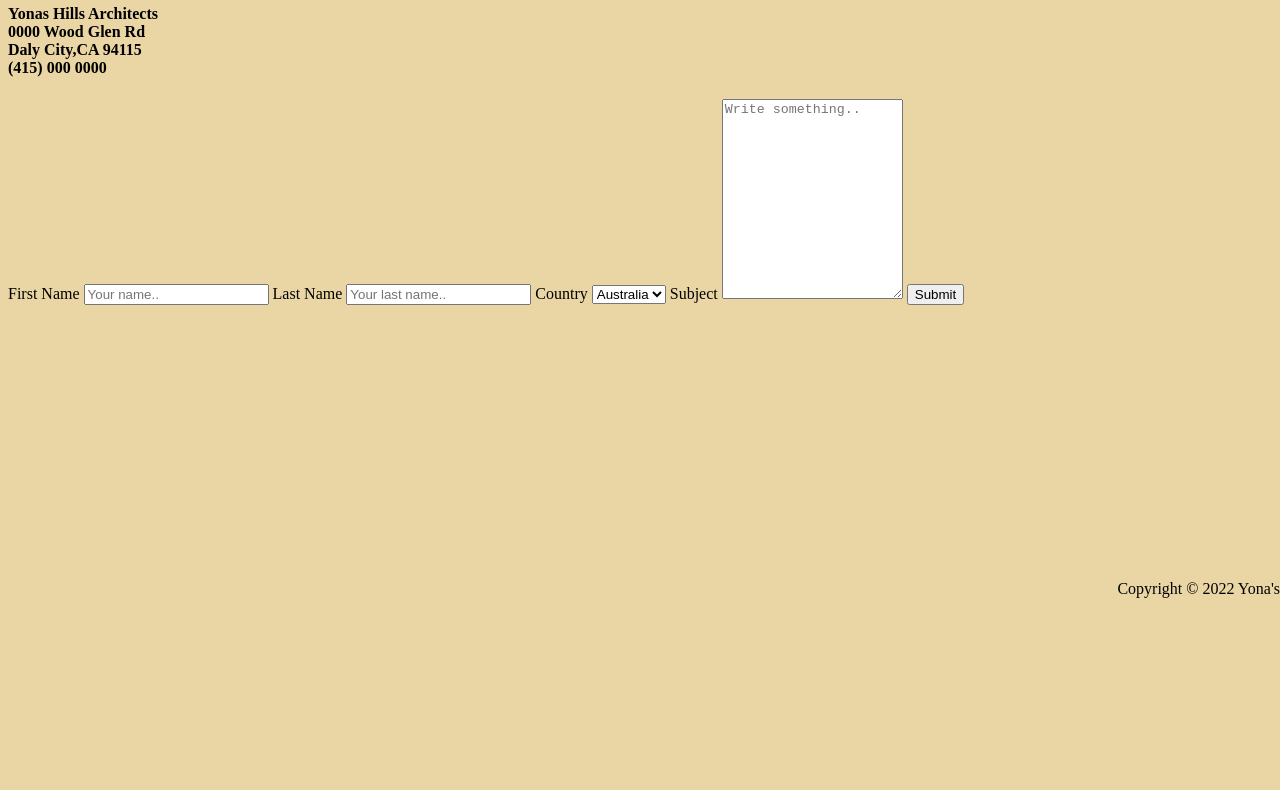
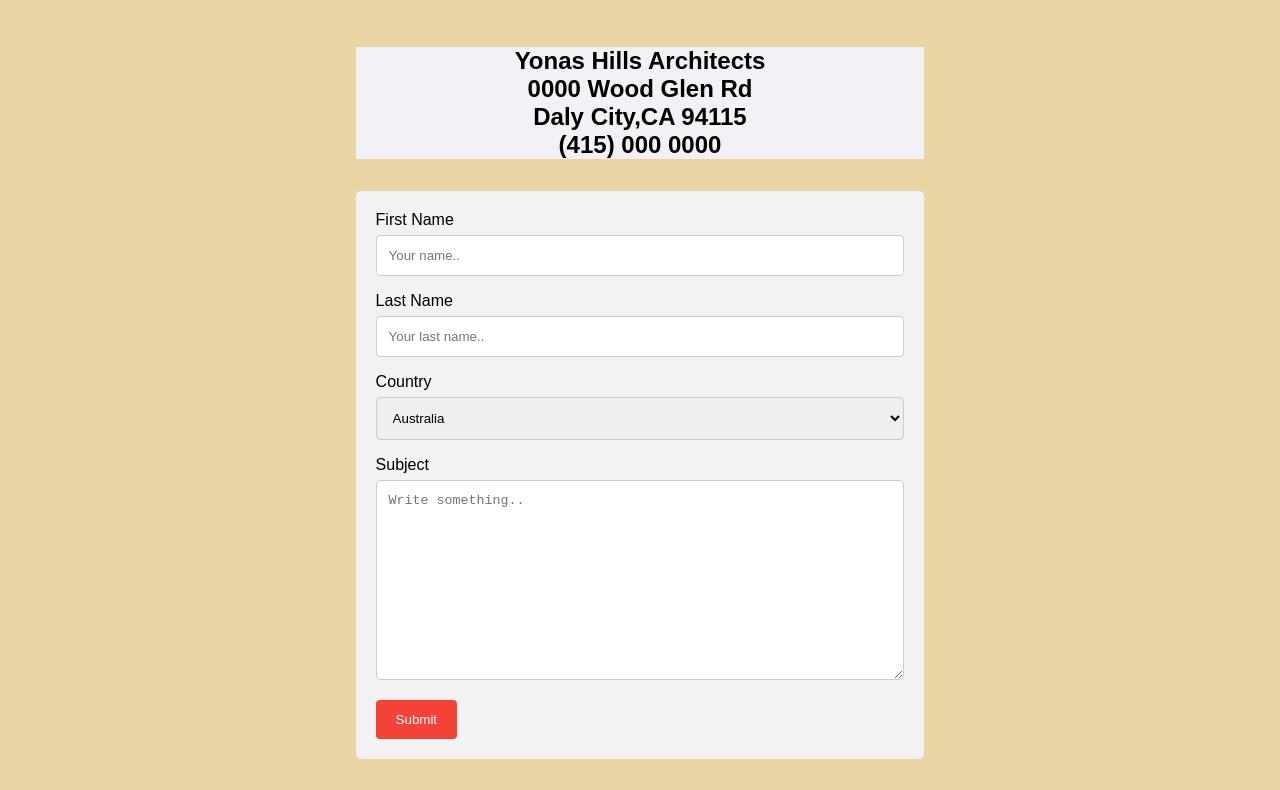
Before and after one commit to LeulYonas/Final-Project, a plain HTML site: page contact.html in a window 1280 px wide. Shown: the part 186-976 px from the top of the page. Before the commit the page ends 800 px from the top, so only its background shows below. Drawn offline with Linux system fonts and the light colour scheme.

Commit message:
stylesheet added

```diff
--- a/css/styles.css
+++ b/css/styles.css
@@ -30,11 +30,11 @@ li {
 
 .column {
   float: left;
-  width: 25%;
+  width: 23%;
   padding: 10px;
   text-align: center;
-  top: 50%;
-  left: 50%;
+  border-style: solid;
+  margin: 1%;
   }
 
 .description {
@@ -47,23 +47,29 @@ li {
 
 .column2 {
   float: left;
-  width: 25%;
+  width: 23%;
   padding: 10px;
   text-align: center;
+  border-style: solid;
+  margin: 1%;
   }
 
 .column3 {
   float: left;
-  width: 25%;
+  width: 23%;
   padding: 10px;
   text-align: center;
+  border-style: solid;
+  margin: 1%;
   }
 
 .column4 {
   float: left;
-  width: 25%;
+  width: 23%;
   padding: 10px;
   text-align: center;
+  border-style: solid;
+  margin: 1%;
   }
 
 .parag {
@@ -90,6 +96,7 @@ a.home:link {
   text-align: center;
   text-decoration: none;
   display: inline-block;
+  border-radius: 8px;
 }
 
 a.home:visited {color: white;}
@@ -104,6 +111,7 @@ a.about:link {
   text-align: center;
   text-decoration: none;
   display: inline-block;
+  border-radius: 8px;
 }
 
 a.about:visited {color: white;;}
@@ -118,6 +126,7 @@ a.contact:link {
   text-align: center;
   text-decoration: none;
   display: inline-block;
+  border-radius: 8px;
 }
 
 a.contact:visited {
@@ -130,7 +139,6 @@ a.contact:hover {
 
 .parag2 {
   font-family: 'Saira', sans-serif;
-
   width: 1500px;
   text-align: center;
   font-size: x-large;
@@ -139,10 +147,64 @@ a.contact:hover {
   }
 
 footer {
-  position :absolute;
-  bottom : 0;
+  position :sticky;
+  top : 0;
   right: 0;
 }
+
+
+
 .media {
   float: left;
 }
+
+/* Contacts */
+
+body {font-family: Arial, Helvetica, sans-serif;}
+* {box-sizing: border-box;}
+
+input[type=text], select, textarea {
+  width: 100%;
+  padding: 12px;
+  border: 1px solid #ccc;
+  border-radius: 4px;
+  box-sizing: border-box;
+  margin-top: 6px;
+  margin-bottom: 16px;
+  resize: vertical;
+}
+
+input[type=submit] {
+  background-color: #f44336;
+  color: white;
+  padding: 12px 20px;
+  border: none;
+  border-radius: 4px;
+  cursor: pointer;
+}
+
+input[type=submit]:hover {
+  background-color: #45a049;
+}
+
+.container {
+  border-radius: 5px;
+  background-color: #f2f2f2;
+  padding: 20px;
+  width: 50%;
+  margin-left: auto;
+  margin-right: auto;
+}
+
+.contact-info {
+  width: 50%;
+  background-color:rgb(241, 241, 246);
+  margin-left: auto;
+  margin-right: auto;
+  text-align: center;
+  font-size: x-large;
+  }
+
+.contact {
+  margin: 5%;
+  }
```
